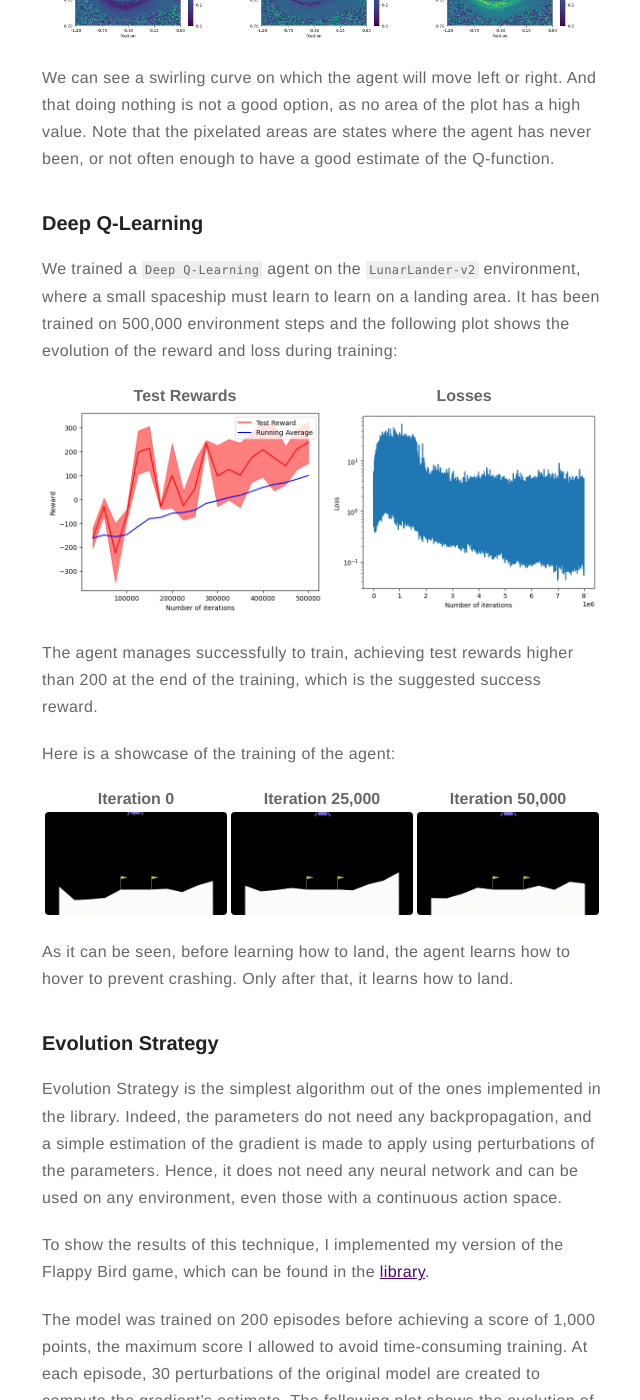
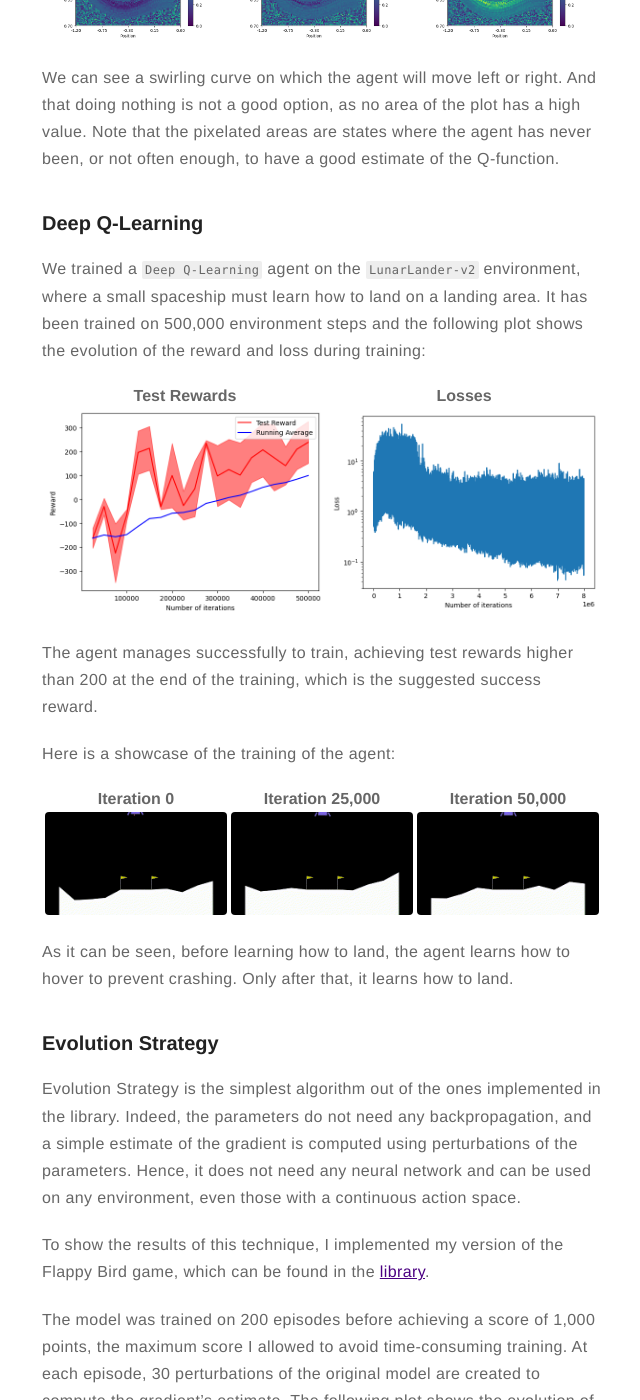
Before and after one commit to axeldinh/axeldinh.github.io, a Jekyll site: the page built from _posts/2022-11-28-rl_learning.markdown, in a window 1280 px wide and 1400 px high, scrolled down 3281 px. Shown: the whole window, without its empty margins (318-958 px from the left). Built offline with Jekyll 4.4.1, drawn with Linux system fonts in a browser that asks for light colours; nearby versions of some CDN libraries; some of the changed text lies outside the part shown.

Commit message:
correct typos

```diff
--- a/_posts/2022-11-28-rl_learning.markdown
+++ b/_posts/2022-11-28-rl_learning.markdown
@@ -85,13 +85,13 @@ Another interesting visualization is to plot the Q-function learned by the agent
 |:---:|:---:|:---:|
 |![q_learning_left](/assets/projects/rl_learning/qlearning/q_table_left.png)|![q_learning_nothing](/assets/projects/rl_learning/qlearning/q_table_nothing.png)|![q_learning_right](/assets/projects/rl_learning/qlearning/q_table_right.png)|
 
-We can see a swirling curve on which the agent will move left or right. And that doing nothing is not a good option, as no area of the plot has a high value. Note that the pixelated areas are states where the agent has never been, or not often enough to have a good estimate of the Q-function.
+We can see a swirling curve on which the agent will move left or right. And that doing nothing is not a good option, as no area of the plot has a high value. Note that the pixelated areas are states where the agent has never been, or not often enough, to have a good estimate of the Q-function.
 
 ### Deep Q-Learning
 
 <a name="deep-q-learning"></a>
 
-We trained a `Deep Q-Learning` agent on the `LunarLander-v2` environment, where a small spaceship must learn to learn on a landing area. It has been trained on 500,000 environment steps and the following plot shows the evolution of the reward and loss during training:
+We trained a `Deep Q-Learning` agent on the `LunarLander-v2` environment, where a small spaceship must learn how to land on a landing area. It has been trained on 500,000 environment steps and the following plot shows the evolution of the reward and loss during training:
 
 |Test Rewards|Losses|
 |:---:|:---:|
@@ -111,7 +111,7 @@ As it can be seen, before learning how to land, the agent learns how to hover to
 
 <a name="evolution-strategy"></a>
 
-Evolution Strategy is the simplest algorithm out of the ones implemented in the library. Indeed, the parameters do not need any backpropagation, and a simple estimation of the gradient is made to apply using perturbations of the parameters. Hence, it does not need any neural network and can be used on any environment, even those with a continuous action space.
+Evolution Strategy is the simplest algorithm out of the ones implemented in the library. Indeed, the parameters do not need any backpropagation, and a simple estimate of the gradient is computed using perturbations of the parameters. Hence, it does not need any neural network and can be used on any environment, even those with a continuous action space.
 
 To show the results of this technique, I implemented my version of the Flappy Bird game, which can be found in the [library](https://github.com/axeldinh/rlib.git).
 
```
Also changed, not shown: other parts of _posts/2022-11-28-rl_learning.markdown (+4 -4 lines).
